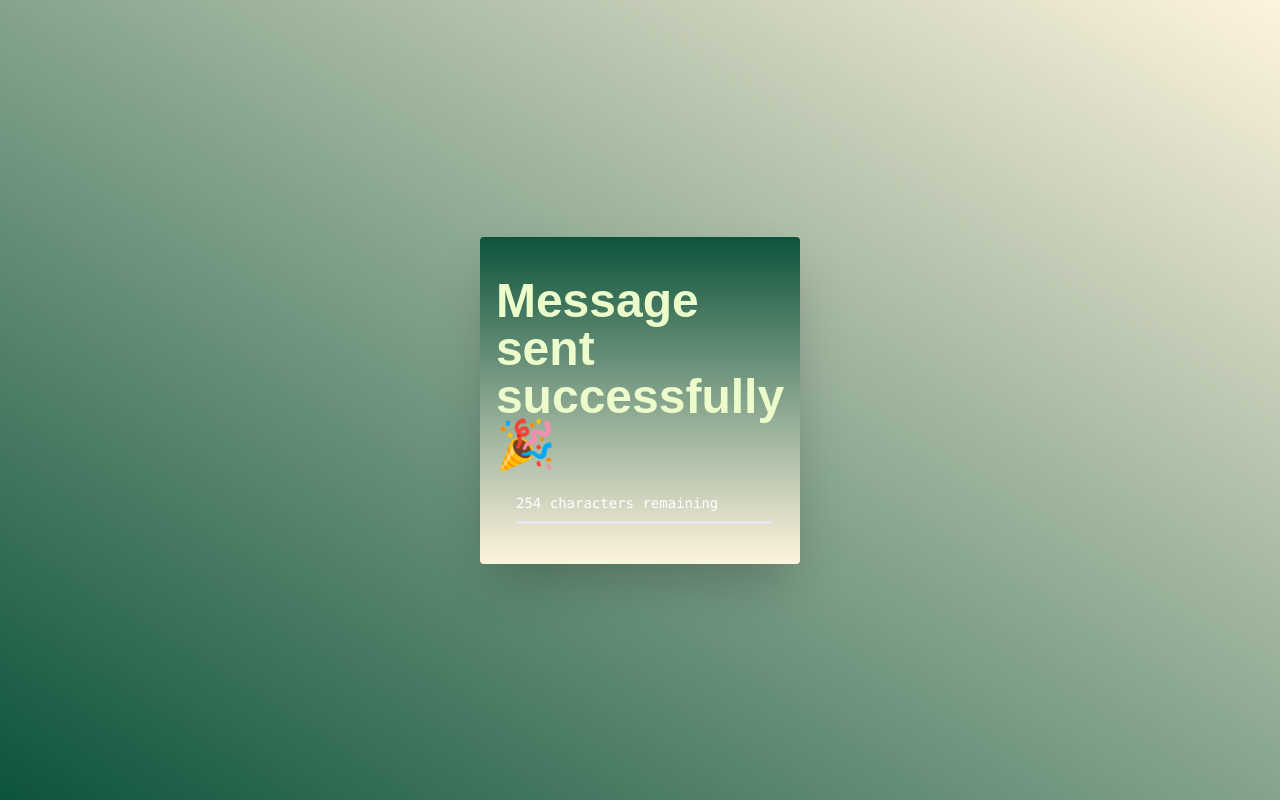
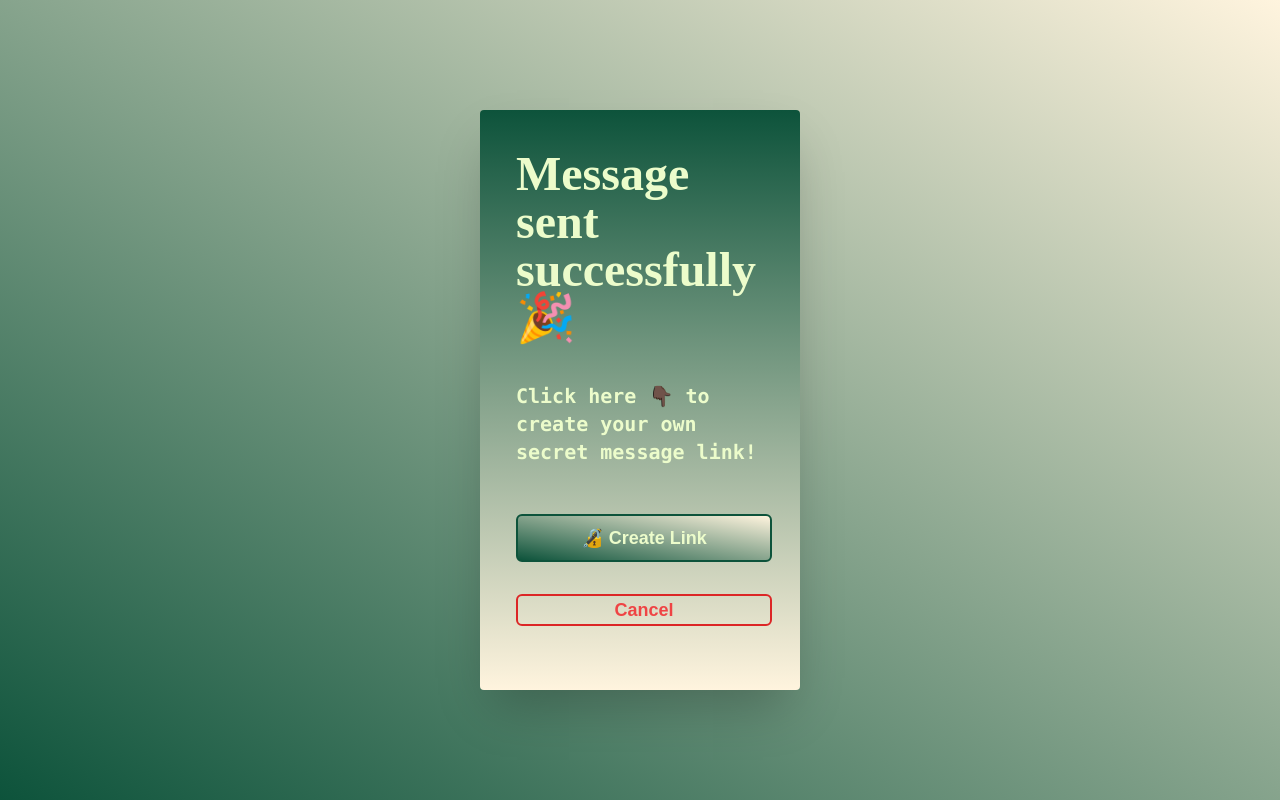
Before and after one commit to nsamedaisy/frontend-secretscribe, a Next.js app: page /writeMessage in a window 1280 px wide. Both pictures are taken after typing "Sample" into the empty fields and a click on the button "Send Message". Built offline with nearby package versions, Linux system fonts and the light colour scheme.

Commit message:
implementing the flow of the message and logic for frontend

```diff
--- a/app/writeMessage/page.tsx
+++ b/app/writeMessage/page.tsx
@@ -13,7 +13,7 @@ const WriteSecretMessage = () => {
     if (success) {
       timer = setTimeout(() => {
         setShowCreateLink(true);
-      }, 4000);
+      }, 2000);
     }
     return () => clearTimeout(timer);
   }, [success]);
@@ -33,8 +33,8 @@ const WriteSecretMessage = () => {
   return (
     <div className="bg-gradient-to-tr from-green to-cream text-white min-h-screen bg-gradie flex items-center justify-center">
       <div className="w-[25%] sm:w-[25%] h-[45%] py-10 rounded shadow-2xl px-9 bg-gradient-to-t from-cream to-green">
-        {success && !showCreateLink && (
-          <p className="text-5xl font-extrabold text-lime-100 mb-4 flex justify-center items-center">
+        {success && (
+          <p className="text-5xl font-extrabold font-abril text-lime-100 mb-4 flex justify-center items-center">
             Message sent successfully 🎉
           </p>
         )}
@@ -62,8 +62,8 @@ const WriteSecretMessage = () => {
           </div>
         )}
 
-        <p className="mt-6 font-mono text-sm">254 characters remaining</p>
-        <hr className="mt-2 border-b-2 w-[20vw]" />
+        { !success && !showCreateLink && ( <div><p className="mt-6 font-mono text-sm">254 characters remaining</p>
+        <hr className="mt-2 border-b-2 w-[20vw]" /> </div>)}
 
         {!success && (
           <button
```
